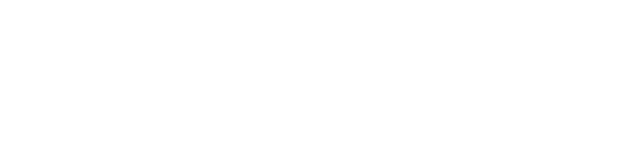
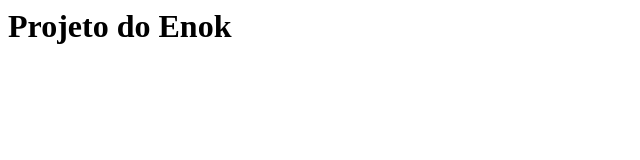
Before and after one commit to enok/curso-git, a plain HTML site: page index.html in a window 1280 px wide. Shown: the whole page, without its empty margins (0-640 px from the left). Drawn offline with Linux system fonts and the light colour scheme.

Commit message:
Titulo da pagina

```diff
--- a/index.html
+++ b/index.html
@@ -2,5 +2,6 @@
 	<head>
 	</head>
 	<body>
+		<h1>Projeto do Enok</h1>
 	</body>
 </html>
```
